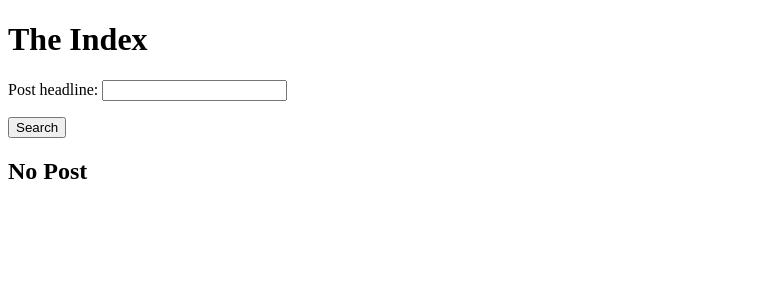
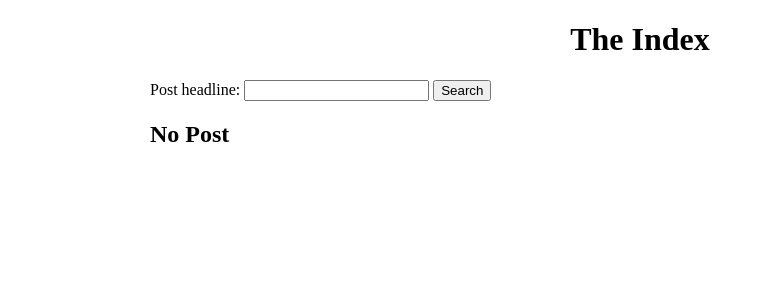
Before and after one commit to et860525/django-note, a Django app: page / in a window 1280 px wide. Shown: the top 300 px of the page, without its empty margins (0-765 px from the left). Run offline with Django 4.2, Linux system fonts and the light colour scheme; data that the repository does not hold is empty.

Commit message:
Add 'Static file' topic

```diff
--- /dev/null
+++ b/django_basic/blog/static/css/style.css
@@ -0,0 +1,13 @@
+body {
+	margin: 0;
+	padding: 0;
+}
+
+.post-list-content {
+	max-width: 980px;
+	margin: 0 auto;
+}
+
+.post-list-content form p{
+	display: inline;
+}
--- a/django_basic/blog/templates/blog/index.html
+++ b/django_basic/blog/templates/blog/index.html
@@ -1,13 +1,16 @@
+{% load static %}
 <!DOCTYPE html>
 <html lang="en">
 <head>
 	<meta charset="UTF-8">
 	<meta http-equiv="X-UA-Compatible" content="IE=edge">
 	<meta name="viewport" content="width=device-width, initial-scale=1.0">
+	<link rel="stylesheet" href="{% static 'css/style.css' %}">
 	<title>Index</title>
 </head>
 <body>
-	<h1>The Index</h1>
+	<div class="post-list-content">
+		<h1 style="text-align: center">The Index</h1>
 		<form method="POST">
 			{% csrf_token %}
 			{{ form.as_p }}
@@ -23,5 +26,6 @@
 		{% else %}
 			<h2>No Post</h2>
 		{% endif %}
+	</div>
 </body>
 </html>
--- a/django_basic/django_basic/urls.py
+++ b/django_basic/django_basic/urls.py
@@ -15,8 +15,10 @@ Including another URLconf
 """
 from django.contrib import admin
 from django.urls import path, include
+from django.conf import settings
+from django.conf.urls.static import static
 
 urlpatterns = [
     path('admin/', admin.site.urls),
     path('', include('blog.urls')),
-]
+] + static(settings.STATIC_URL, document_root=settings.STATIC_ROOT)
```
Also changed, not shown: django_basic/django_basic/settings.py (+9 -1 lines), README.md, 1 other file. Lines whose indentation alone changed are shown as unchanged.
